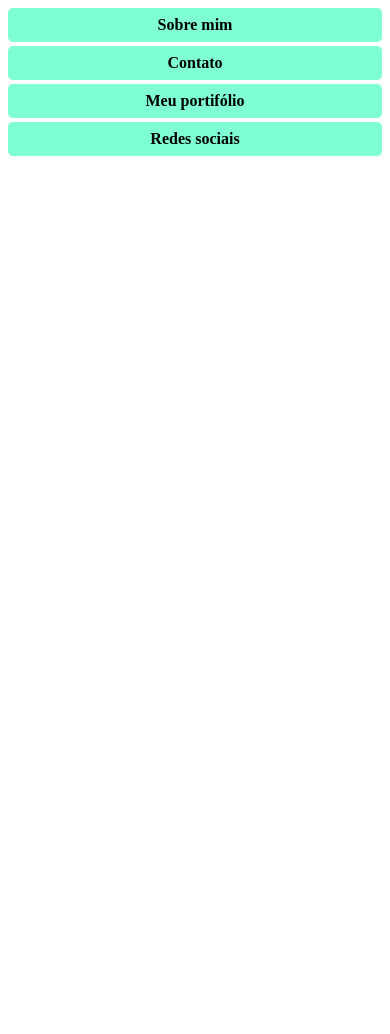
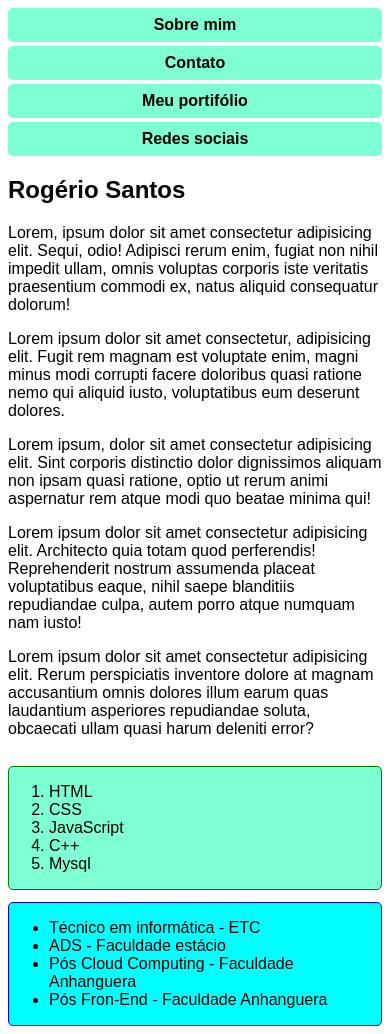
Before and after one commit to RogerNSantos/Front-End_Developer, a plain HTML site: page assets/css/responsividade/mobile_first.html in a window 390 px wide. Before the commit the page ends 844 px from the top, so only its background shows below. Drawn offline with Linux system fonts and the light colour scheme.

Commit message:
Responsividade e mobile first concluída

```diff
--- a/assets/css/responsividade/mobile_first.css
+++ b/assets/css/responsividade/mobile_first.css
@@ -1,3 +1,7 @@
+body{
+    font-family: Arial, Helvetica, sans-serif;
+}
+
 nav ul{
     margin: 0;
     padding: 0;
@@ -22,3 +26,58 @@ nav ul{
     gap: 4px;
     text-align: center;
 }
+
+#skills{
+    background-color: aquamarine;
+    border: 1px solid green;
+    border-radius: 5px;
+}
+
+#skills li{
+    list-style: decimal; /*Deixar lista em decimal*/
+}
+
+#educacao{
+    background-color: aqua;
+    border: 1px solid blue;
+    border-radius: 5px;
+}
+
+main{
+    display: flex;
+    flex-direction: column;
+    gap: 12px;
+}
+
+@media screen and (min-width: 720px) {
+     header{
+        max-width: 1200px;
+        margin: auto;
+     }
+
+    main{
+        flex-direction: row;
+        gap: 24px;
+        max-width: 1200px;
+        margin: 16px auto;
+        flex-wrap: wrap;
+    }
+
+    .apresentacao{
+        flex-basis: 500px;
+    }
+
+    #educacao, #skills{
+        flex: 1;
+        padding: 15px;
+    }
+
+    nav ul{
+        flex-direction: row;
+    }
+
+    nav ul li{
+        flex: 1;
+    }
+
+}
--- a/assets/css/responsividade/mobile_first.html
+++ b/assets/css/responsividade/mobile_first.html
@@ -20,6 +20,57 @@
             </ul>
         </nav>
     </header>
+
+    <main>
+        <section class="apresentacao">
+            <h1>Rogério Santos</h1>
+            <p>
+                Lorem, ipsum dolor sit amet consectetur adipisicing elit. Sequi, odio! Adipisci rerum enim, fugiat non
+                nihil impedit ullam, omnis voluptas corporis iste veritatis praesentium commodi ex, natus aliquid
+                consequatur dolorum!
+            </p>
+            <p>
+                Lorem ipsum dolor sit amet consectetur, adipisicing elit. Fugit rem magnam est voluptate enim, magni
+                minus modi corrupti facere doloribus quasi ratione nemo qui aliquid iusto, voluptatibus eum deserunt
+                dolores.
+            </p>
+            <p>
+                Lorem ipsum, dolor sit amet consectetur adipisicing elit. Sint corporis distinctio dolor dignissimos
+                aliquam non ipsam quasi ratione, optio ut rerum animi aspernatur rem atque modi quo beatae minima qui!
+            </p>
+
+            <p>
+                Lorem ipsum dolor sit amet consectetur adipisicing elit. Architecto quia totam quod perferendis!
+                Reprehenderit nostrum assumenda placeat voluptatibus eaque, nihil saepe blanditiis repudiandae culpa,
+                autem porro atque numquam nam iusto!
+            </p>
+
+            <p>
+                Lorem ipsum dolor sit amet consectetur adipisicing elit. Rerum perspiciatis inventore dolore at magnam
+                accusantium omnis dolores illum earum quas laudantium asperiores repudiandae soluta, obcaecati ullam
+                quasi harum deleniti error?
+            </p>
+
+        </section>
+        <section id="skills">
+            <ul>
+                <li>HTML</li>
+                <li>CSS</li>
+                <li>JavaScript</li>
+                <li>C++</li>
+                <li>Mysql</li>
+            </ul>
+        </section>
+        <section id="educacao">
+            <ul>
+                <li>Técnico em informática - ETC</li>
+                <li>ADS - Faculdade estácio</li>
+                <li>Pós Cloud Computing - Faculdade Anhanguera</li>
+                <li>Pós Fron-End - Faculdade Anhanguera</li>
+            </ul>
+        </section>
+
+    </main>
 </body>
 
 </html>
```
